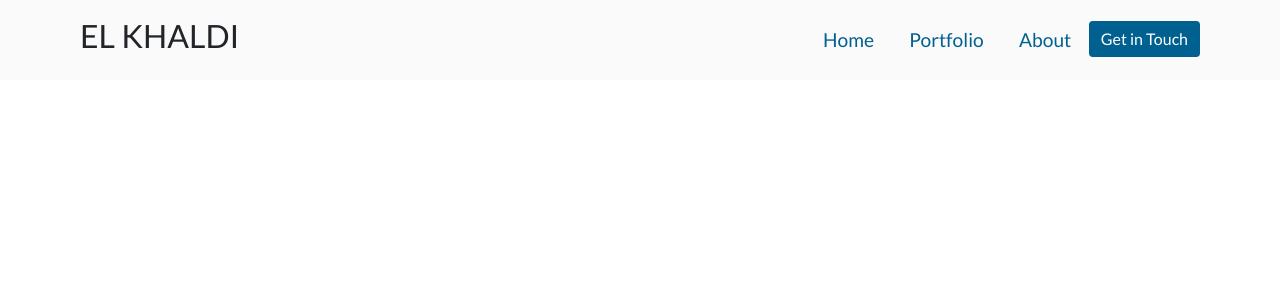
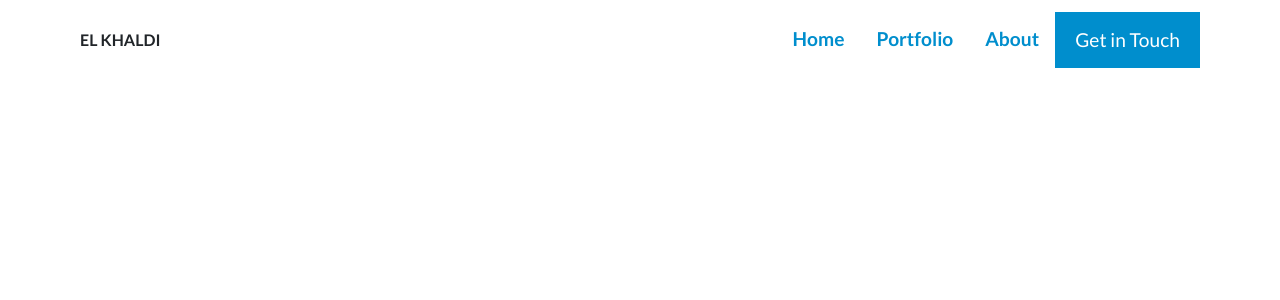
Before and after one commit to devkhaldi/portfolio, a React (Create React App) app: page / in a window 1280 px wide. Shown: the top 300 px of the page. Built offline with nearby package versions, Linux system fonts and the light colour scheme.

Commit message:
Style navbar

```diff
--- a/src/App.css
+++ b/src/App.css
@@ -3,8 +3,8 @@
   padding: 0;
   margin: 0;
   box-sizing: border-box;
-  --primary-color: #008ccf;
-  --primary-color: #006190;
+  --primary-color: #008ecd;
+  --secondary-color: #006190;
 }
 
 body {
--- a/src/components/Navbar.css
+++ b/src/components/Navbar.css
@@ -4,10 +4,10 @@ nav {
   left: 0;
   height: 5rem;
   width: 100%;
-  background: #fafafa;
+  background: #ffffff;
   display: flex;
   align-items: center;
-  font-weight: 400;
+  font-weight: 600;
   padding: 2rem 5rem;
 }
 nav .nav-items {
@@ -19,7 +19,10 @@ nav .nav-items .nav-item {
   color: var(--primary-color);
   text-decoration: none;
   font-size: 1.2rem;
-  padding: 0.8rem 1.1rem;
+  padding: 0.8rem 1rem;
+}
+nav .nav-items .nav-item::after {
+  content: '';
 }
 nav .nav-items .nav-item:hover {
   background: #dddddd;
@@ -27,8 +30,11 @@ nav .nav-items .nav-item:hover {
 nav .nav-items .getintouch .btn {
   background: var(--primary-color);
   color: white;
-  border: none !important;
-  margin-top: 0.5rem;
+  font-size: 1.2rem;
+  border-radius: 0;
+  /* margin-top: 0.5rem; */
+  padding: 0.8rem 1.2rem;
+  font-weight: 500;
 }
 nav .side-nav-items {
   display: none;
--- a/src/components/Navbar.js
+++ b/src/components/Navbar.js
@@ -5,9 +5,7 @@ import './Navbar.css'
 const Navbar = () => {
   return (
     <nav>
-      <div className='logo-container'>
-        <h2>EL KHALDI</h2>
-      </div>
+      <div className='logo-container'>EL KHALDI</div>
       <div className='nav-items'>
         <Link className='nav-item' exact to='/'>
           Home
@@ -19,7 +17,7 @@ const Navbar = () => {
           About
         </Link>
         <div className='getintouch'>
-          <Link className='btn ' exact to='/getinTouch'>
+          <Link className='btn' exact to='/getinTouch'>
             Get in Touch
           </Link>
         </div>
```
